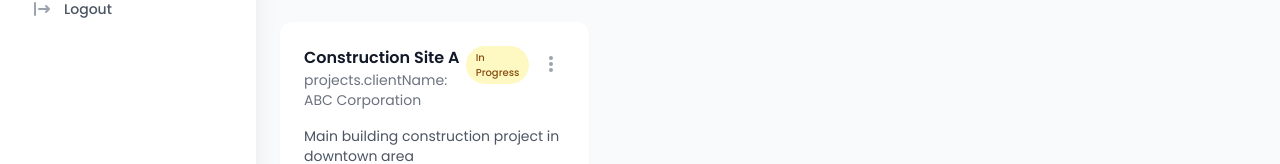
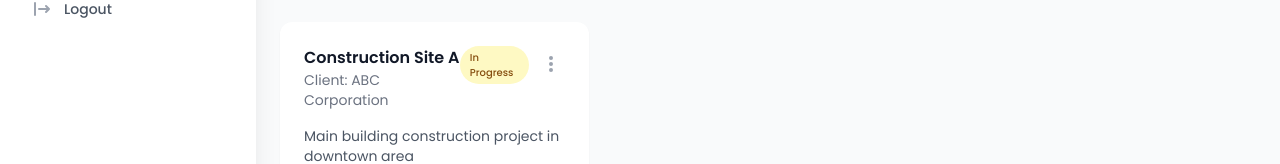
Before and after one commit to rachidfrex/construction-management-app, a React (Vite) app: page /projects in a window 1280 px wide. Shown: the part 592-756 px from the top of the page. Built offline with nearby package versions, Linux system fonts and the light colour scheme.

Commit message:
fix: update translation key for client name in ProjectCard component and add translations for multiple languages

```diff
--- a/src/components/project/ProjectCard.tsx
+++ b/src/components/project/ProjectCard.tsx
@@ -161,7 +161,7 @@ export const ProjectCard = ({ project, onDelete, onArchive }: ProjectCardProps)
       <div className="flex justify-between items-start mb-4">
         <div>
           <h3 className="text-base font-semibold text-gray-900">{project.name}</h3>
-          <p className="text-sm text-gray-500">{t('projects.clientName')}: {project.clientName}</p>
+          <p className="text-sm text-gray-500">{t('projects.client')}: {project.clientName}</p>
         </div>
         <div className="flex items-center gap-2">
           <span className={`px-2.5 py-1 rounded-full text-xxs font-medium ${statusColors[project.status]}`}>
--- a/src/translations/ar.ts
+++ b/src/translations/ar.ts
@@ -187,6 +187,7 @@
       },
 
       projects: {
+        client: "العميل",
         create : "إنشاء مشروع ",
         title: "نظرة عامة على المشاريع",
         subtitle: "إدارة ومراقبة مشاريع البناء الخاصة بك",
--- a/src/translations/en.ts
+++ b/src/translations/en.ts
@@ -190,6 +190,7 @@ export const en = {
 
 
     projects: {
+      client: "Client",
       create: "Create Project",
       title: "Projects Overview",
       subtitle: "Manage and monitor your construction projects",
--- a/src/translations/fr.ts
+++ b/src/translations/fr.ts
@@ -186,6 +186,7 @@ export const fr = {
     },
 
     projects: {
+      clients: "Clients",
       create: "Créer un Projet",
       title: "Aperçu des Projets",
       subtitle: "Gérer et suivre vos projets de construction",
```
